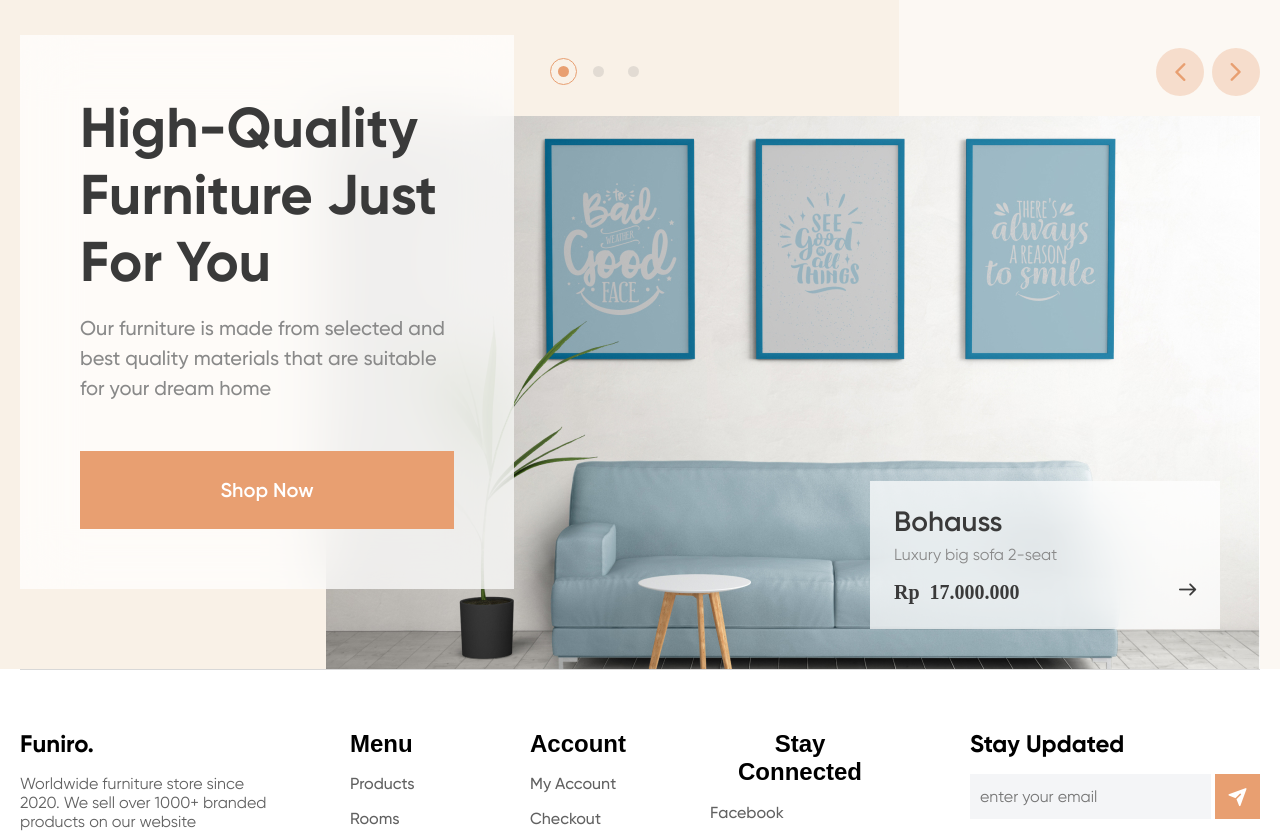
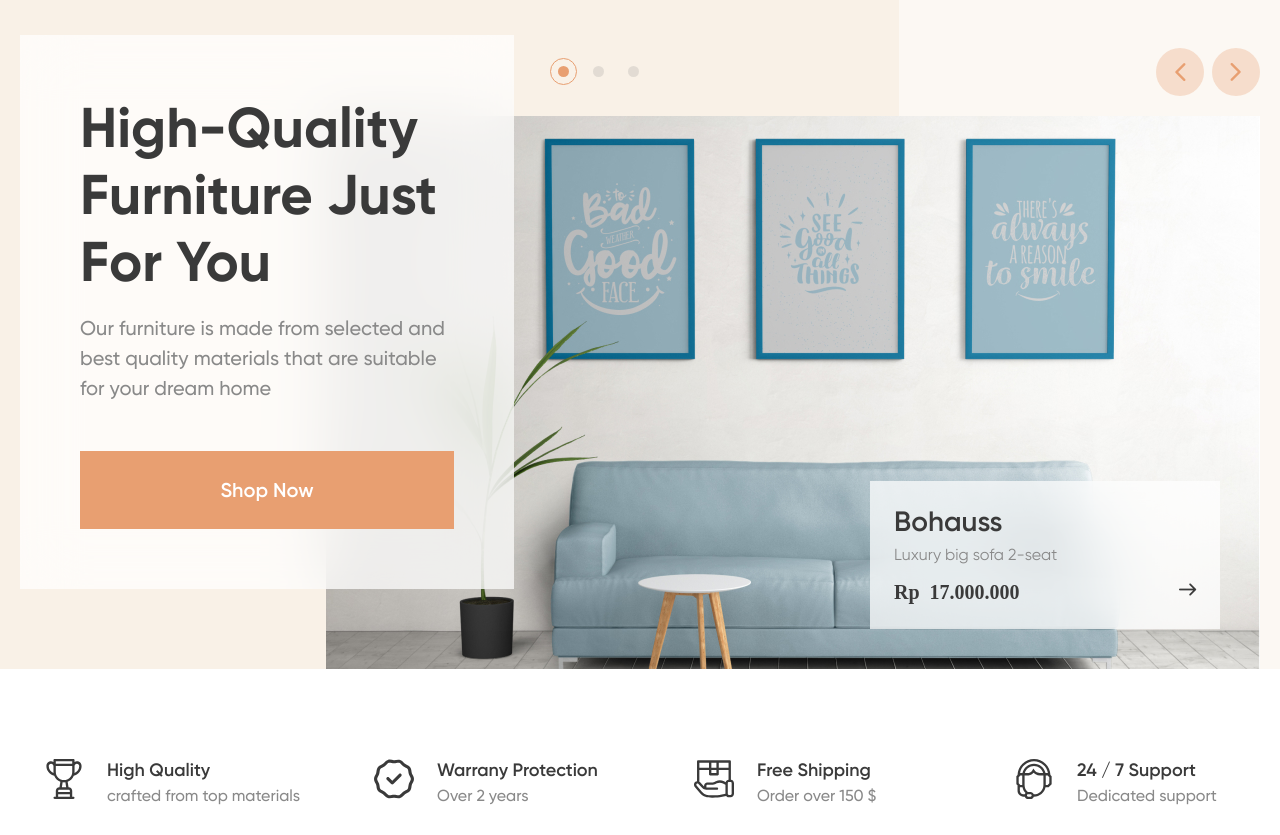
Before and after one commit to tehnikDaniyar/furnitureShop, a website: page src/index.html in a window 1280 px wide. Shown: the part 105-940 px from the top of the page. Drawn offline with nearby package versions, Linux system fonts and the light colour scheme; files that its build step writes are made by us from their sources; files whose address does not match are found by name; a web font is replaced by a local one.

Commit message:
ended block advances

```diff
--- a/gulp/version.json
+++ b/gulp/version.json
@@ -1,3 +1,3 @@
 {
-    "main": "20230312214512"
+    "main": "20230312224318"
 }
--- /dev/null
+++ b/src/html/blocks/advances.html
@@ -0,0 +1,32 @@
+<section class="page__advances advances">
+	<div class="advances__container container">
+		<div class="advances__item">
+			<div class="advances__icon">
+				<img src="/src/img/advantages/01.svg" alt="img-advances">
+			</div>
+			<div class="advances__title">High Quality</div>
+			<div class="advances__text">crafted from top materials</div>
+		</div>
+		<div class="advances__item">
+			<div class="advances__icon">
+				<img src="/src/img/advantages/02.svg" alt="img-advances">
+			</div>
+			<div class="advances__title">Warrany Protection</div>
+			<div class="advances__text">Over 2 years</div>
+		</div>
+		<div class="advances__item">
+			<div class="advances__icon">
+				<img src="/src/img/advantages/03.svg" alt="img-advances">
+			</div>
+			<div class="advances__title">Free Shipping</div>
+			<div class="advances__text">Order over 150 $</div>
+		</div>
+		<div class="advances__item">
+			<div class="advances__icon">
+				<img src="/src/img/advantages/04.svg" alt="img-advances">
+			</div>
+			<div class="advances__title">24 / 7 Support</div>
+			<div class="advances__text">Dedicated support</div>
+		</div>
+	</div>
+</section>
--- a/src/index.html
+++ b/src/index.html
@@ -8,6 +8,7 @@
 	@@include('./html/blocks/header.html')
 	<main class="page">
 		@@include('./html/blocks/main-slider.html')
+		@@include('./html/blocks/advances.html')
 	</main>
 	@@include('./html/blocks/footer.html')
 	<script src="https://cdn.jsdelivr.net/npm/swiper@9/swiper-bundle.min.js"></script>
--- a/src/js/modules/actions.js
+++ b/src/js/modules/actions.js
@@ -37,6 +37,7 @@ export const actions = () => {
 			}
 		};
 
+		//==========for header observer=============
 		let header = document.querySelector('.header');
 
 		function callback(entries, observer) {
--- /dev/null
+++ b/src/scss/blocks/advances.scss
@@ -0,0 +1,60 @@
+.page {
+
+	// .page__advances
+
+	&__advances {}
+}
+
+
+.advances {
+	padding-top: clamp(1.875rem, 0.614rem + 6.3vw, 5.5rem);
+	padding-bottom: clamp(1.875rem, 0.614rem + 6.3vw, 5.5rem);
+	// .advances__container
+
+	&__container {
+		display: flex;
+		justify-content: space-between;
+		align-items: center;
+		flex-wrap: wrap;
+		gap: 30px;
+	}
+
+	// .advances__item
+
+	&__item {
+		display: inline-grid;
+		grid-template: auto auto / 87px 1fr;
+		min-width: 270px;
+
+		@media (max-width:767.98px) {
+			grid-template: auto auto / 60px 1fr;
+		}
+
+		// margin-bottom: 30px;
+
+	}
+
+	// .advances__icon
+
+	&__icon {
+		text-align: center;
+		align-self: center;
+		grid-row: 1 / 3;
+	}
+
+	// .advances__title
+
+	&__title {
+		font-size: 18px;
+		font-weight: 600;
+		line-height: 150%;
+		margin-bottom: 2px;
+	}
+
+	// .advances__text
+
+	&__text {
+		color: $darkGrayColor;
+		font-weight: 500;
+	}
+}
--- a/src/scss/style.scss
+++ b/src/scss/style.scss
@@ -5,3 +5,4 @@
 @import './blocks/header.scss';
 @import './blocks/footer.scss';
 @import './blocks/main-silder.scss';
+@import './blocks/advances.scss';
```
Also changed, not shown: dist/css/style.min.css, dist/index.html, dist/js/app.min.js.
